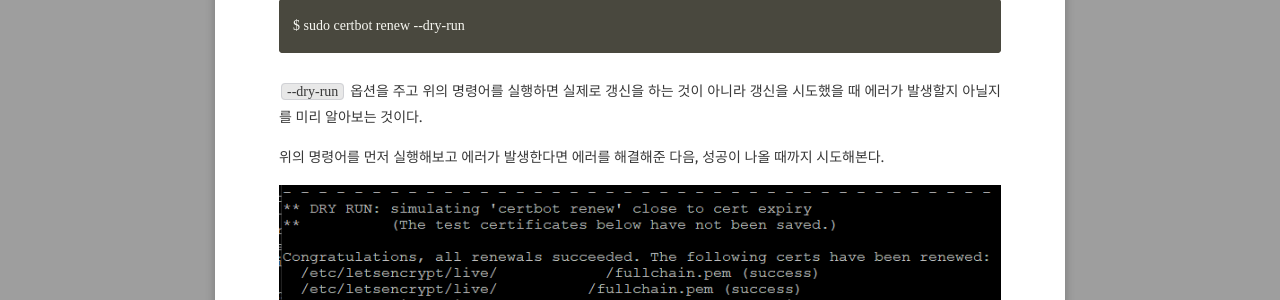
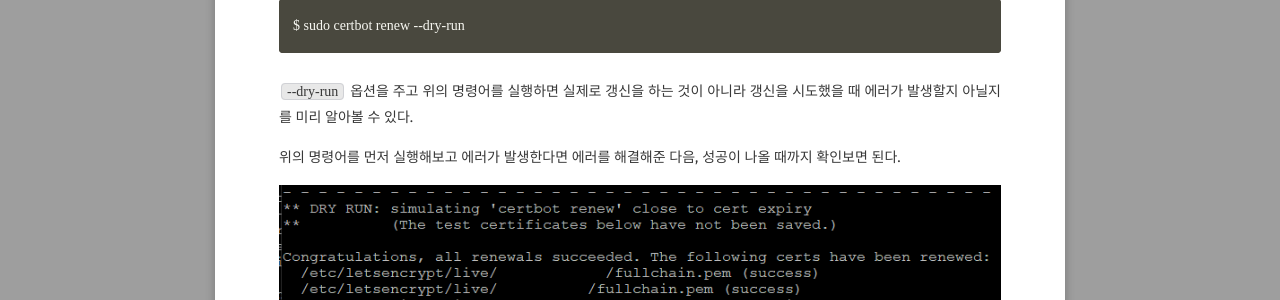
Before and after one commit to xrabcde/xrabcde.github.io, a Jekyll site: the page built from _posts/2022-07-08-renew-ssl-certificate.md, in a window 1280 px wide and 900 px high, scrolled down 1361 px. Shown: the part 177-477 px from the top of the window. Built offline with Jekyll 4.4.1, drawn with Linux system fonts in a browser that asks for light colours; some web fonts are replaced; comment, search, counter and statistics services are not loaded; some of the changed text lies outside the part shown.

Commit message:
modify: 오타 수정

````diff
--- a/_posts/2022-07-08-renew-ssl-certificate.md
+++ b/_posts/2022-07-08-renew-ssl-certificate.md
@@ -43,9 +43,9 @@
 ```
 
 `--dry-run` 옵션을 주고 위의 명령어를 실행하면 실제로 갱신을 하는 것이 아니라
-갱신을 시도했을 때 에러가 발생할지 아닐지를 미리 알아보는 것이다.
+갱신을 시도했을 때 에러가 발생할지 아닐지를 미리 알아볼 수 있다.
 
-위의 명령어를 먼저 실행해보고 에러가 발생한다면 에러를 해결해준 다음, 성공이 나올 때까지 시도해본다.
+위의 명령어를 먼저 실행해보고 에러가 발생한다면 에러를 해결해준 다음, 성공이 나올 때까지 확인보면 된다.
 
 <div style="width:100% !important; margin:0 auto">
 <img src="/assets/img/renew-ssl3.png" alt="renew-ssl3.png">
````
